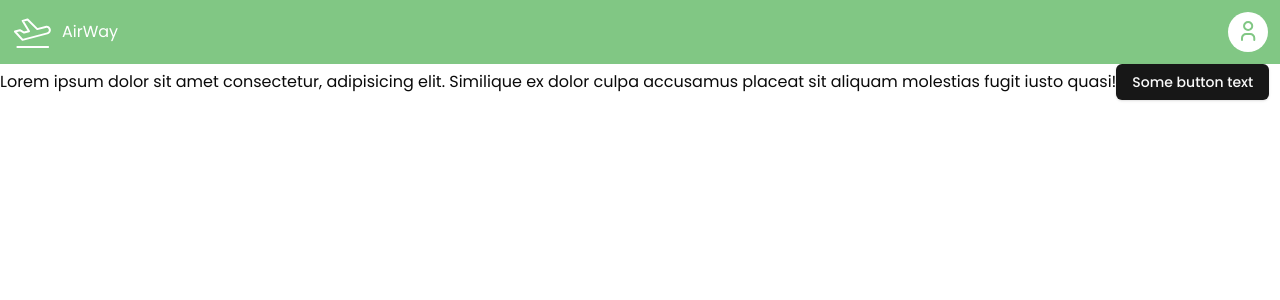
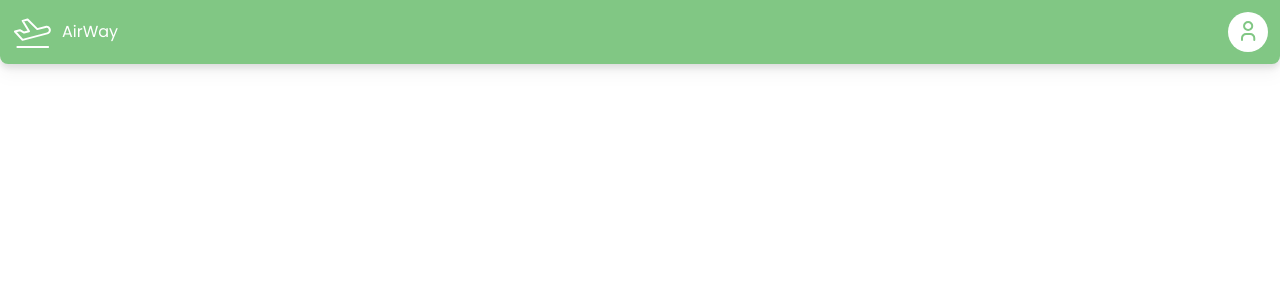
Before and after one commit to volodymyr-korolchuk/flight-booking, a Next.js app: page / in a window 1280 px wide. Shown: the top 300 px of the page. Built offline with nearby package versions, Linux system fonts and the light colour scheme.

Commit message:
fix: header styles

```diff
--- a/src/components/Header.tsx
+++ b/src/components/Header.tsx
@@ -85,7 +85,7 @@ const Header = () => {
   const renderUserIcon = pathname !== "/auth";
 
   return (
-    <header className="w-full bg-darkSeaGreen p-3 flex justify-between">
+    <header className="w-full bg-darkSeaGreen p-3 flex justify-between drop-shadow-lg fixed rounded-b-lg top-0 z-50">
       <div className="w-fit flex items-center justify-center gap-x-2">
         <PlaneSvg />
         <p className="text-white">AirWay</p>
```
